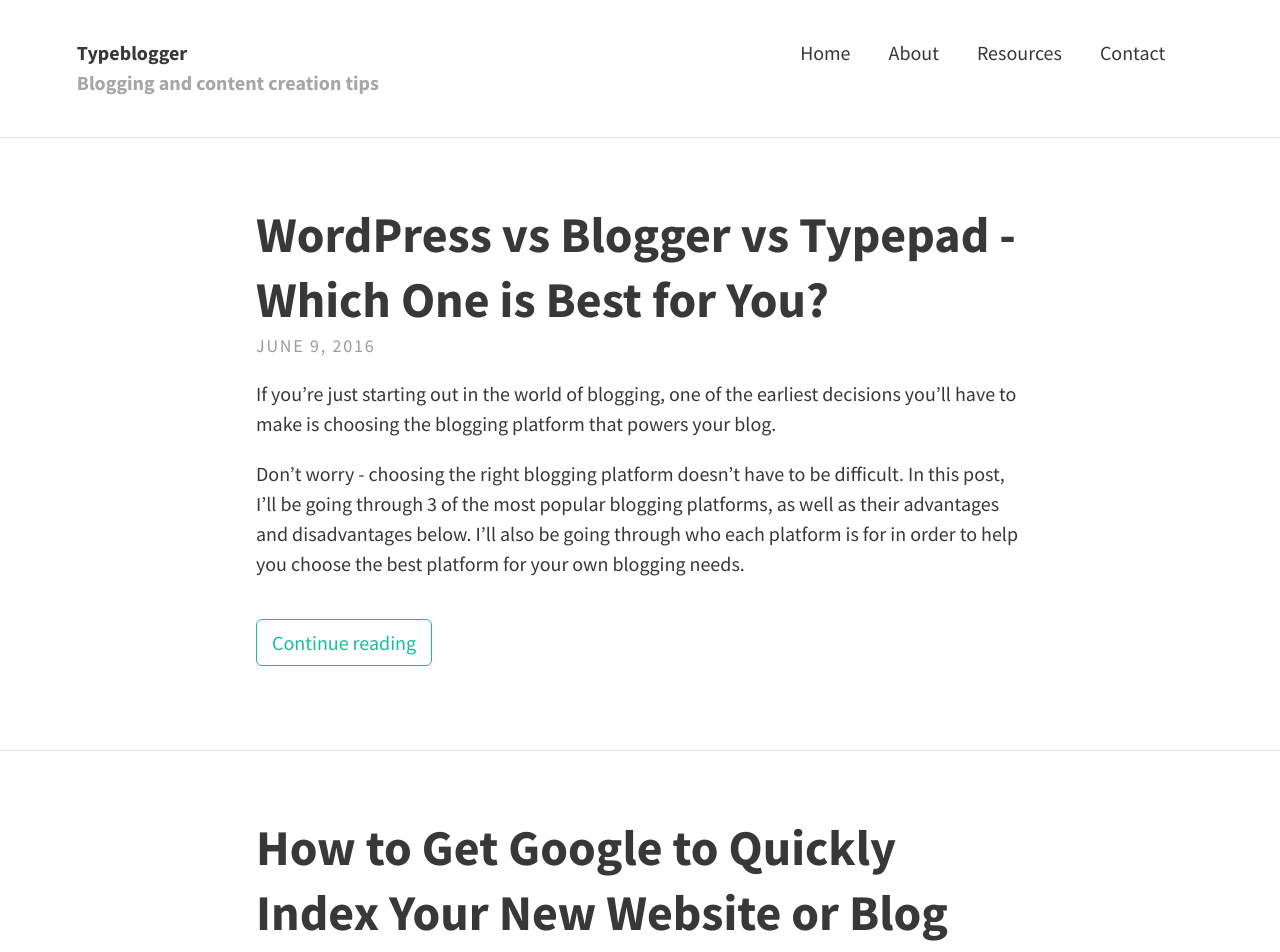
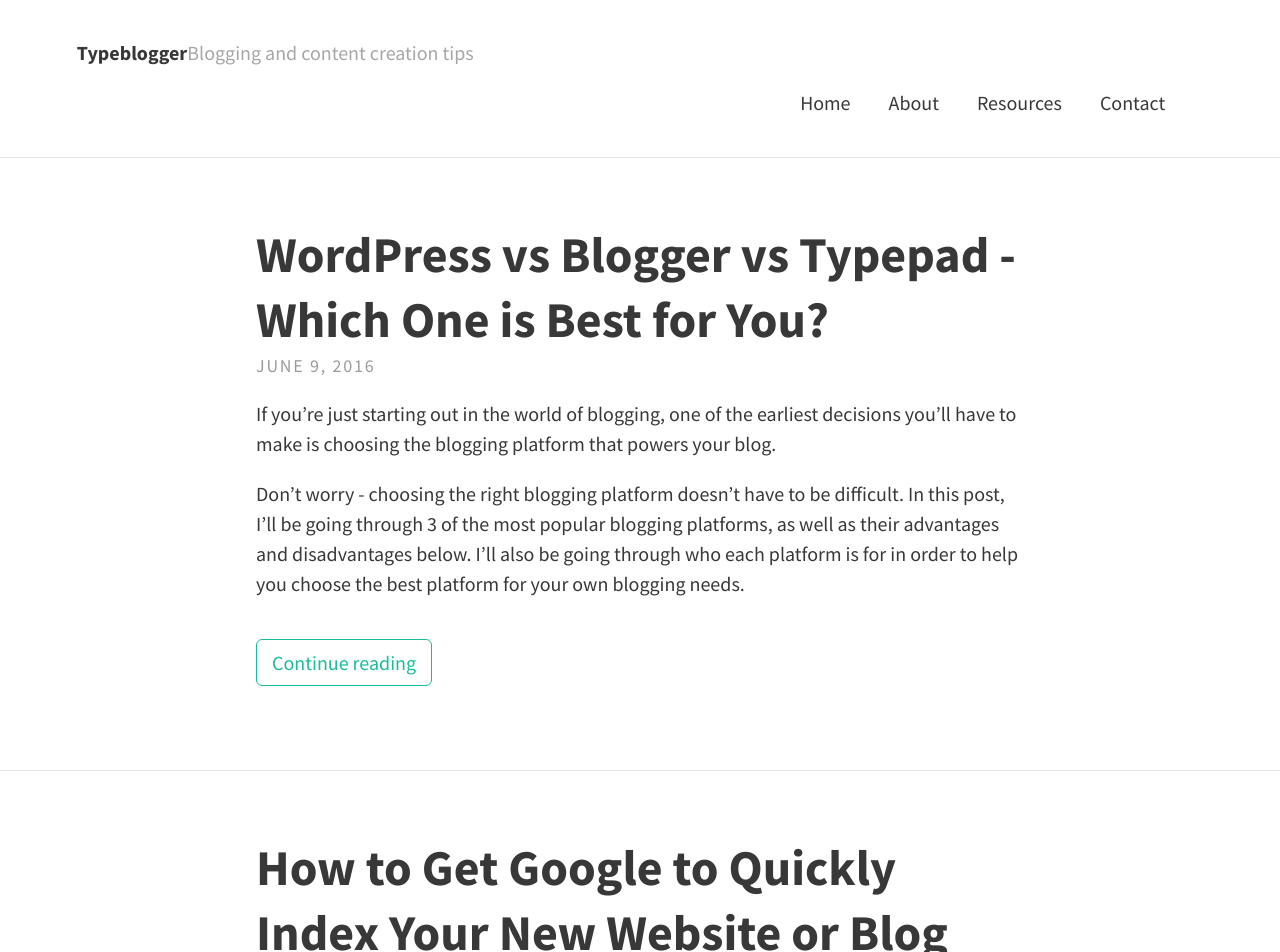
Before and after one commit to typeblogger/typeblogger.github.io, a Jekyll site: the page built from index.html, in a window 1280 px wide. Shown: the top 952 px of the page. Built offline with Jekyll 4.4.1, drawn with Linux system fonts in a browser that asks for light colours; nearby versions of some CDN libraries; the list of posts is cut into pages by our own code; comment, search, counter and statistics services are not loaded.

Commit message:
Update header.html

```diff
--- a/_includes/header.html
+++ b/_includes/header.html
@@ -1,8 +1,9 @@
 <header class="site-header">
 	<div class="branding">
 		<h1 class="site-title">
-			<a href="{{ site.baseurl }}/">{{ site.theme.title }}<br><span style="color:#a6a6a6;">Blogging and content creation tips</span></a>
+			<a href="{{ site.baseurl }}/">{{ site.theme.title }}</a>
 		</h1>
+		<p><span style="color:#a6a6a6;">Blogging and content creation tips</span></p>
 	</div>
 	<nav class="site-nav">
 		<ul>
```
